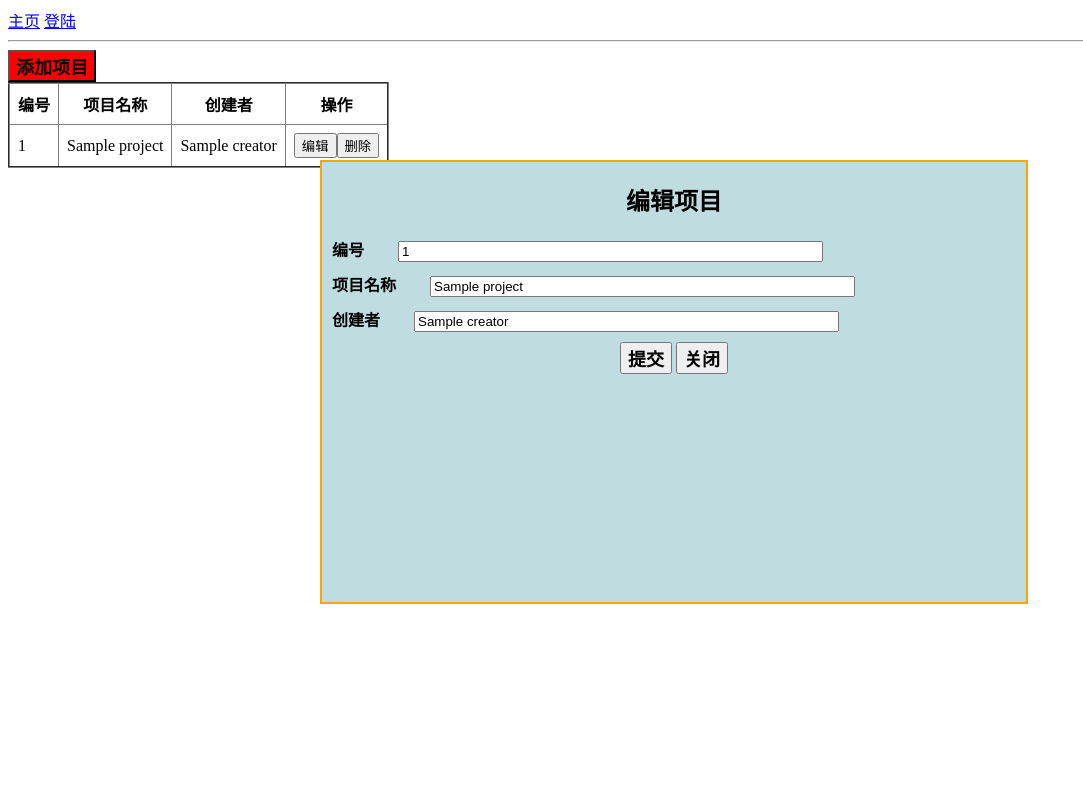
After one commit to cat-steel/microblog, a Python web app: template app/templates/project.html in a window 1280 px wide, after a click on "编辑". The commit adds this page. Shown: the whole page, without its empty margins (0-1083 px from the left). Run offline with Jinja, Linux system fonts and the light colour scheme; the template is opened without the code that fills it: most values are stand-ins (such as "Sample title", 1, 10 or a date in 2020).

Commit message:
增加项目-模块-用例之间的联合查询

```diff
--- a/app/static/case/testcase.js
+++ b/app/static/case/testcase2.js
@@ -30,6 +30,8 @@
             var data = obj.parentNode.parentNode.children[7].innerHTML;
             var check = obj.parentNode.parentNode.children[8].innerHTML;
             var is_base = obj.parentNode.parentNode.children[9].innerHTML;
+            var project_name1 = obj.parentNode.parentNode.children[11].innerHTML;
+            var module_name1 = obj.parentNode.parentNode.children[12].innerHTML;
             document.getElementsByName('num1')[0].value = id_num;
             document.getElementsByName('names1')[0].value = case_name;
             document.getElementsByName('server1')[0].value = IP;
@@ -39,4 +41,6 @@
             document.getElementsByName('data1')[0].value = data;
             document.getElementsByName('check1')[0].value = check;
             document.getElementsByName('is_base1')[0].value = is_base;
+            document.getElementsByName('project_name1')[0].value = project_name1;
+            document.getElementsByName('module_name1')[0].value = module_name1;
         }
--- /dev/null
+++ b/app/static/project/project.css
@@ -0,0 +1,64 @@
+
+        #add_project{
+            font-size: 18px;
+            font-weight: bold;
+            background: red;
+        }
+        #new_project{
+            display: none;
+            position: absolute;
+            top: 20%;
+            left: 25%;
+            width: 55%;
+            height: 55%;
+            border: 2px solid orange;
+            background: #BFDDE0;
+            overflow: auto;
+        }
+        #editor_project{
+            display: none;
+            position: absolute;
+            top: 20%;
+            left: 25%;
+            width: 55%;
+            height: 55%;
+            border: 2px solid orange;
+            background: #BFDDE0;
+            overflow: auto;
+        }
+        #news_project{
+            font-size: 16px;
+            font-weight: bold;
+        }
+        #editors_project{
+            font-size: 16px;
+            font-weight: bold;
+        }
+        #sub_project{
+            font-size: 18px;
+            font-weight: bold;
+        }
+        #close_project{
+            font-size: 18px;
+            font-weight: bold;
+        }
+        #sub_project1{
+            font-size: 18px;
+            font-weight: bold;
+        }#close_project1{
+            font-size: 18px;
+            font-weight: bold;
+        }
+        input[type="text"]{
+            margin-left: 30px;
+        }
+        form{width: 100%}
+        p{
+            margin: 10px
+        }
+        h2{
+            text-align: center;
+        }
+        .di_buttom{
+            text-align: center;
+        }
--- /dev/null
+++ b/app/static/project/project.js
@@ -0,0 +1,30 @@
+ function openwin_project() {
+            document.getElementById('new_project').style.display='block';
+        }
+        function closewin_project() {
+            document.getElementById('new_project').style.display='none';
+        }
+        function closewin_project_editor() {
+            document.getElementById('editor_project').style.display='none';
+        }
+        function delproject(obj) {
+            var cell1 = obj.parentNode.parentNode.children[0];
+            var ids = cell1.innerHTML;
+            var data = {'id':ids};
+            $.ajax({
+                type:'GET',
+                url:"{{url_for('delete_project')}}",
+                data:data,
+                dataType:'json',
+                async:true
+            })
+        }
+        function editor_project(obj) {
+            document.getElementById('editor_project').style.display='block';
+            var id_num = obj.parentNode.parentNode.children[0].innerHTML;
+            var project_name = obj.parentNode.parentNode.children[1].innerHTML;
+            var creator = obj.parentNode.parentNode.children[2].innerHTML;
+            document.getElementsByName('num1')[0].value = id_num;
+            document.getElementsByName('project_name1')[0].value = project_name;
+            document.getElementsByName('creator1')[0].value = creator;
+        }
--- a/app/templates/index.html
+++ b/app/templates/index.html
@@ -2,6 +2,7 @@
 {% block content %}
 
 <div>
+    <a href="{{url_for('project')}}">项目</a><br>
     <a href="{{url_for('module')}}">模块</a><br>
     <a href="{{url_for('case')}}">用例</a>
 </div>
--- /dev/null
+++ b/app/templates/project.html
@@ -0,0 +1,67 @@
+{% extends 'base.html' %}
+{% block content %}
+<html>
+<head>
+    <script src="{{url_for('static',filename='project/project.js')}}"></script>
+    <link rel="stylesheet" type="text/css" href="{{url_for('static',filename='project/project.css')}}">
+    <script type="text/javascript">
+        function delproject(obj) {
+            var cell1 = obj.parentNode.parentNode.children[0];
+            var ids = cell1.innerHTML;
+            var data = {'id':ids};
+            $.ajax({
+                type:'GET',
+                url:"{{url_for('delete_project')}}",
+                data:data,
+                dataType:'json'
+            })
+        }
+    </script>
+</head>
+<body>
+<div class="top_buttom">
+    <input id="add_project" type="button" value="添加项目" onclick="openwin_project()">
+</div>
+<form action="{{ url_for('add_project')}}" method="POST" id="new_project">
+    <div id="news_project">
+        <h2>添加项目</h2>
+        <p>编号               <input type="text" size="50" name="num"></p>
+        <p>项目名称           <input type="text" size="50" name="project_name"></p>
+        <p>创建者              <input type="text" size="50" name="creator"></p>
+        <div class="di_buttom">
+            <input id="sub_project" type="submit" value="提交">
+            <input id="close_project" type="button" value="关闭" onclick="closewin_project()"></div>
+        </div>
+</form>
+<form action="{{ url_for('editor_project')}}" method="POST" id="editor_project">
+    <div id="editors_project">
+        <h2>编辑项目</h2>
+        <p>编号               <input type="text" size="50" name="num1"></p>
+        <p>项目名称           <input type="text" size="50" name="project_name1"></p>
+        <p>创建者              <input type="text" size="50" name="creator1"></p>
+
+        <div class="di_buttom">
+            <input id="sub_project1" type="submit" value="提交">
+            <input id="close_project1" type="button" value="关闭" onclick="closewin_project_editor()">
+        </div>
+    </div>
+</form>
+<table border="2" cellpadding="8" style="border-collapse: collapse">
+        <tr>
+            <th>编号</th>
+            <th>项目名称</th>
+            <th>创建者</th>
+            <th>操作</th>
+        </tr>
+        {% for project in projects %}
+        <tr>
+            <td>{{project.id}}</td>
+            <td>{{project.project_name}}</td>
+            <td>{{project.creator}}</td>
+            <td><input type="button" value="编辑" onclick="editor_project(this)"><input type="button" value="删除" onclick="delproject(this)"></td>
+        </tr>
+    {% endfor %}
+</table>
+</body>
+</html>
+{% endblock %}
```
Also changed, not shown: app/templates/module.html (+19 -11 lines), app/templates/testcase.html (+39 -17 lines), app/views.py (+118 -17 lines), app.db.
